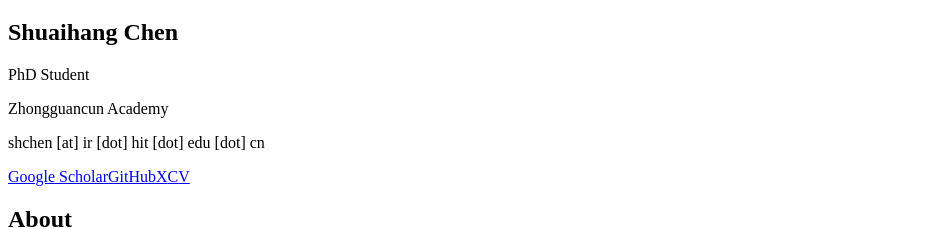
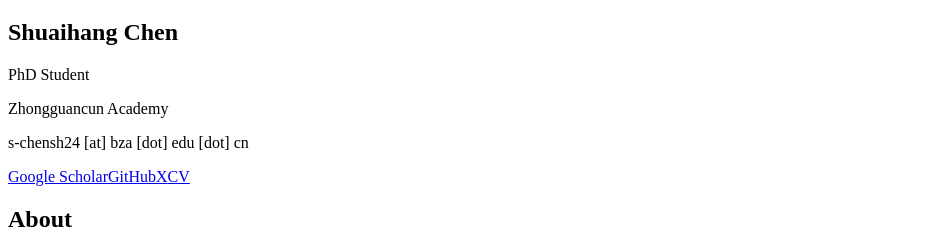
Before and after one commit to bianhua-12/bianhua-12.github.io, a React (Vite) app: page / in a window 1280 px wide. Shown: the part 900-1129 px from the top of the page, without its empty margins (0-951 px from the left). Built offline with nearby package versions, Linux system fonts and the light colour scheme; the HTML template or start-up script is replaced by a standard one.

Commit message:
Update contact email

```diff
--- a/src/content.ts
+++ b/src/content.ts
@@ -14,7 +14,7 @@ export const site = {
     dtGroup: "https://hit-scir-dt.github.io/page/",
     rlCo: "https://rl-co-training.github.io/",
   },
-  emailText: "shchen [at] ir [dot] hit [dot] edu [dot] cn",
+  emailText: "s-chensh24 [at] bza [dot] edu [dot] cn",
   footer: "Shuaihang Chen, 2024-2026",
 };
 
```
